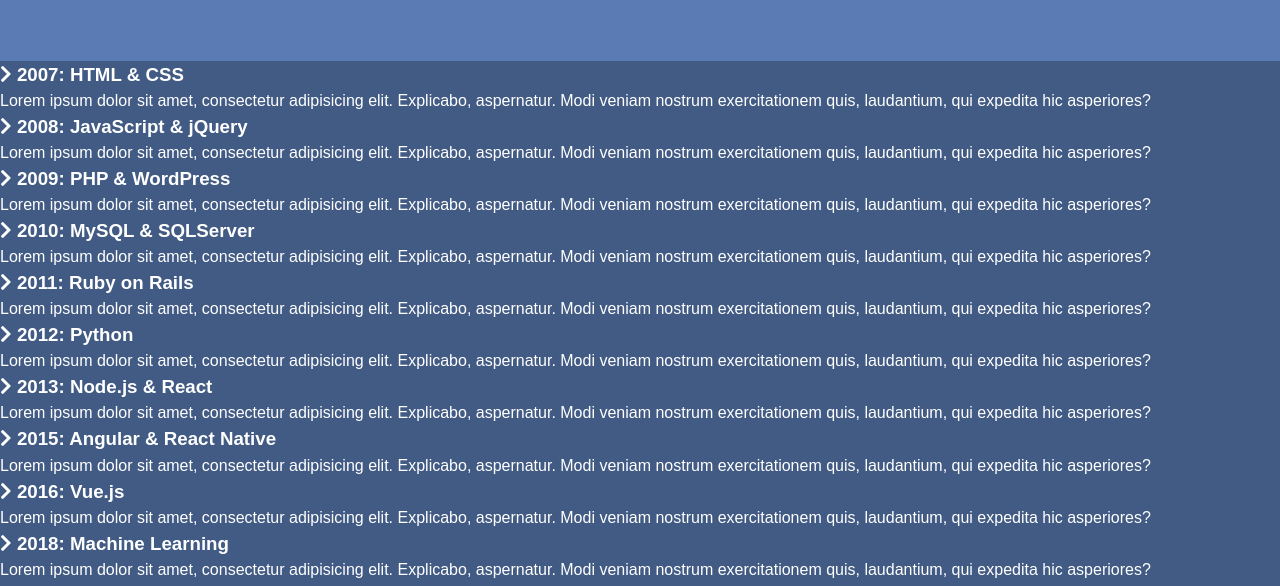
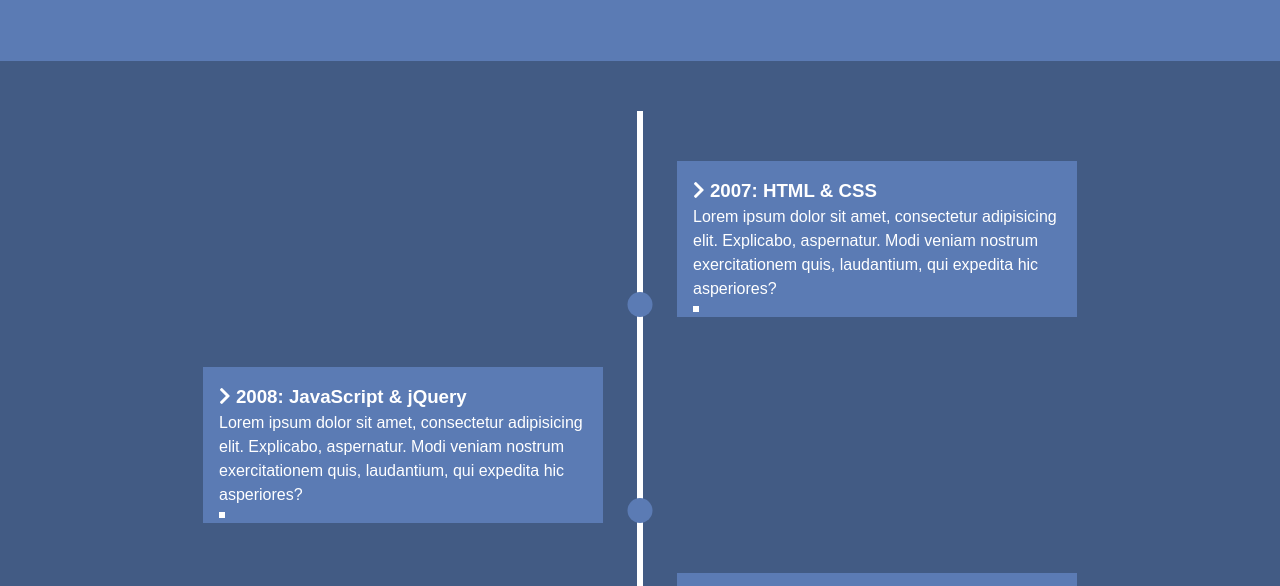
Before and after one commit to khanhnguyen0993/Projects_Sandbox, a plain HTML site: page Knowledge_Timeline_CV/index.html in a window 1280 px wide. Shown: the part 148-734 px from the top of the page. Drawn offline with Linux system fonts and the light colour scheme.

Commit message:
Boxes & Arrows

```diff
--- a/Knowledge_Timeline_CV/style.css
+++ b/Knowledge_Timeline_CV/style.css
@@ -32,3 +32,64 @@
 h1 {
   font-size: 2.2rem;
 }
+
+#timeline ul {
+  background: var(--primary-color);
+  padding: 50px 0;
+}
+
+/* Create Line */
+#timeline ul li {
+  list-style: none;
+  position: relative;
+  width: 6px;
+  margin: 0 auto;
+  padding-top: 50px;
+  background: #fff;
+}
+
+/* Boxes */
+#timeline ul li div {
+  position: relative;
+  bottom: 0;
+  width: 400px;
+  padding: 1rem;
+  background: var(--secondary-color);
+
+  transition: all 0.5s ease-in-out;
+}
+
+/* Right Side */
+#timeline ul li:nth-child(odd) div {
+  left: 40px;
+}
+
+/* Left Side */
+#timeline ul li:nth-child(even) div {
+  left: -434px;
+}
+
+/* Dots */
+#timeline ul li:after {
+  content: '';
+  position: absolute;
+  left: 50%;
+  bottom: 0;
+  width: 25px;
+  height: 25px;
+  background: var(--secondary-color);
+  border-radius: 50%;
+
+  transform: translateX(-50%);
+  transition: background .5s ease-in-out;
+}
+
+/* Arrows */
+#timeline div:before {
+  content: '';
+  position: absolute;
+  bottom: 5px;
+  width: 0;
+  height: 0;
+  border-style: solid;
+}
```
